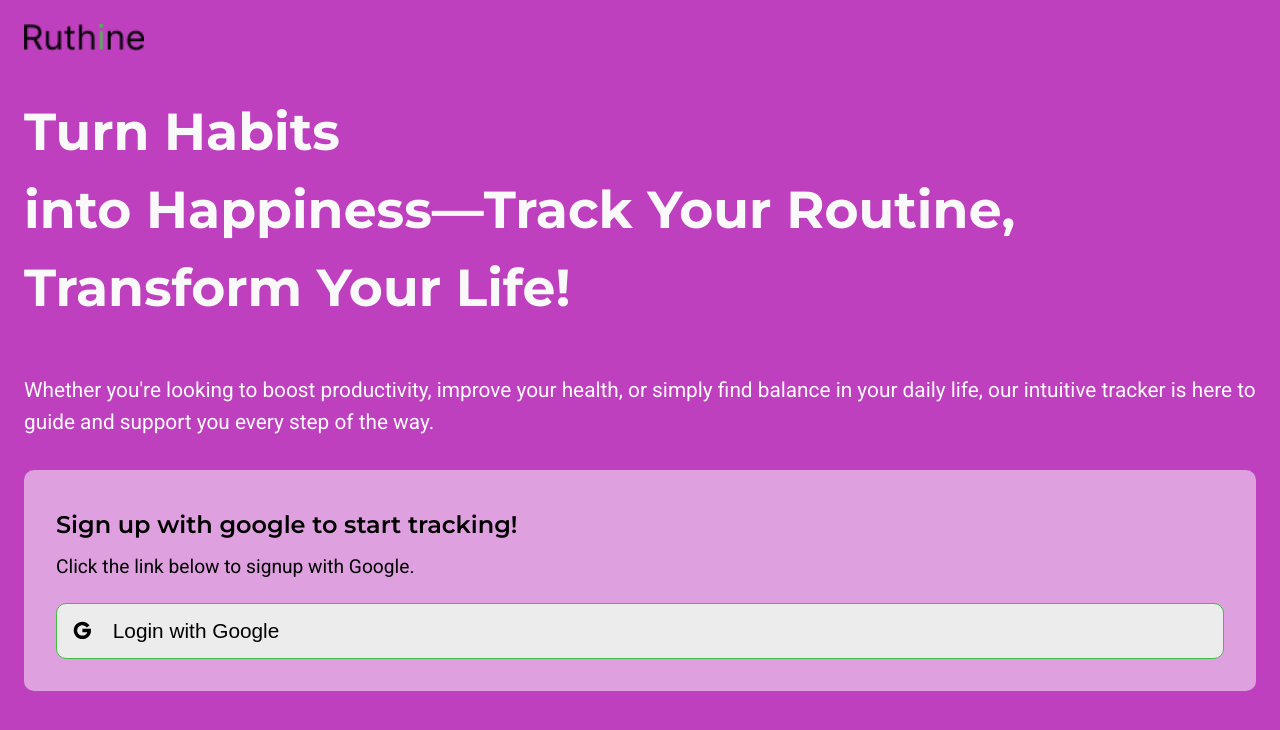
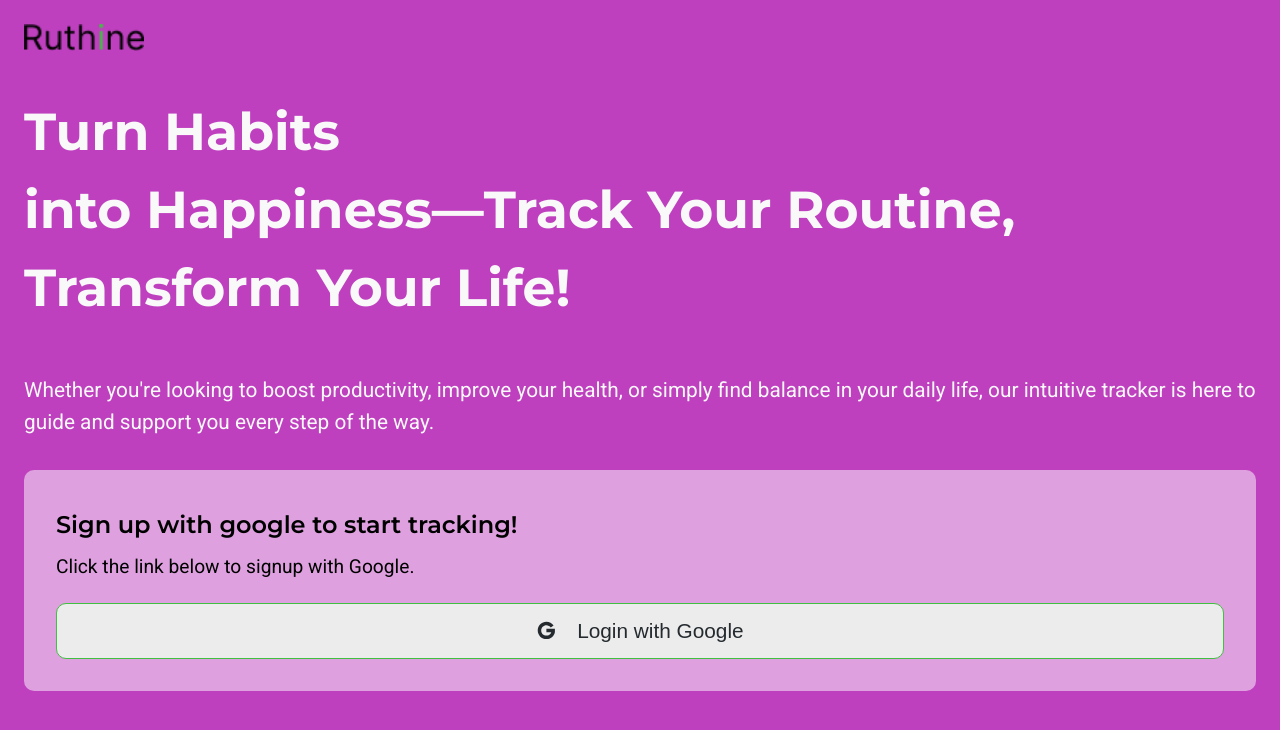
Before and after one commit to jephthahdominic/Consistensy, a React (Vite) app: page /login in a window 1280 px wide. Shown: the top 730 px of the page. Built offline with nearby package versions, Linux system fonts and the light colour scheme; a web font is replaced by a local one.

Commit message:
built the landing page

```diff
--- a/src/components/Login.module.css
+++ b/src/components/Login.module.css
@@ -34,8 +34,10 @@
     border-radius: 10px;
     display: flex;
     align-items: center;
+    justify-content: center;
     gap: 20px;
     font-size: 1.3rem;
     cursor: pointer;
     background-color: var(--color-light--2);
+    color: var(--color-dark--0);
 }
```
